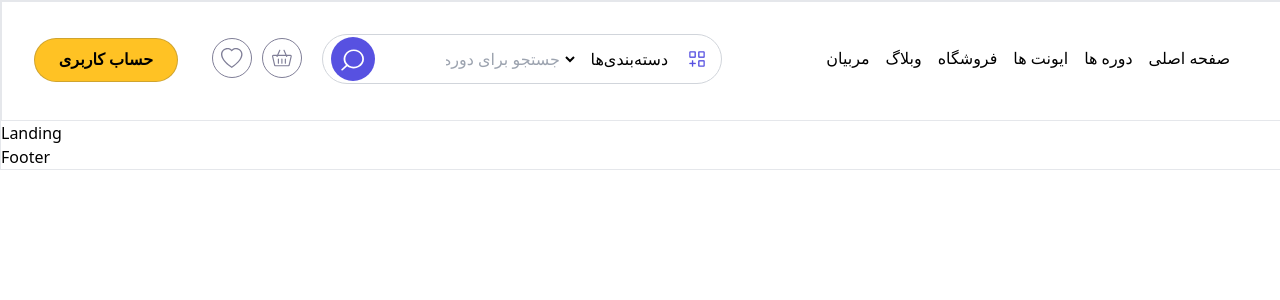
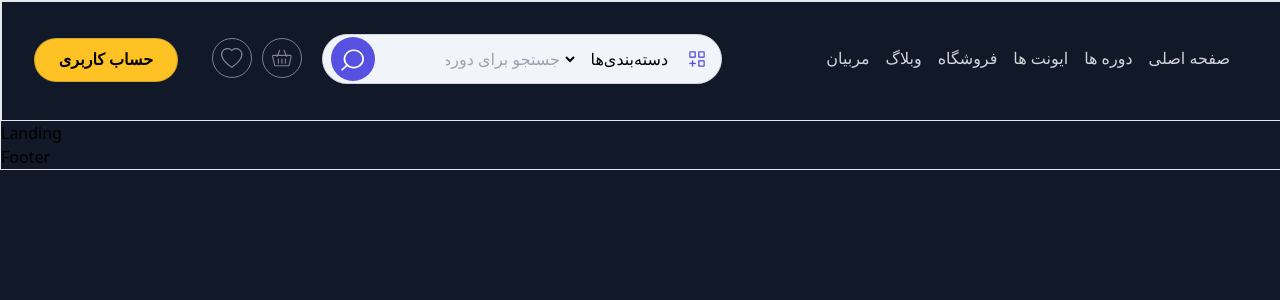
Before and after one commit to react-summer-1404/-Axis-, a React (Vite) app in the folder Axis/: page / in a window 1280 px wide. Shown: the top 300 px of the page. Built offline with nearby package versions, Linux system fonts and the light colour scheme.

Commit message:
feat: Add dark Navbar

```diff
--- a/Axis/index.html
+++ b/Axis/index.html
@@ -1,5 +1,5 @@
 <!doctype html>
-<html lang="en" class="">
+<html lang="en" class="dark">
   <head>
     <meta charset="UTF-8" />
     <link rel="icon" type="image/svg+xml" href="/vite.svg" />
--- a/Axis/src/Common/Navbar.jsx
+++ b/Axis/src/Common/Navbar.jsx
@@ -8,12 +8,12 @@ import { Link } from 'react-router-dom'
 
 const Navbar = () => {
   return (
-    <div className='h-[120px] border m-auto relative ' >
+    <div className='h-[120px] border m-auto relative' >
         {/* logo */}
         <Link to="/">
           <div  className='flex items-center flex-row-reverse gap-3 justify-end px-3 mt-7' dir='rtl'   >
-              <div className='text-right' > <p className='text-lg font-bold text-gray-800'>نامبر وان</p>
-              <p className='text-sm text-gray-600'> همیشه بهترین</p>
+              <div className='text-right' > <p className='text-lg font-bold text-gray-800 dark:text-gray-100'>نامبر وان</p>
+              <p className='text-sm text-gray-600 dark:text-gray-100'> همیشه بهترین</p>
               </div>
               <div className='w-12 h-12 to-[#7572AB] from-[#5751E1] bg-gradient-to-br text-white rounded-full shadow-md flex items-center justify-center '>
                   <span className='text-lg font-bold'>N1</span>
@@ -22,27 +22,27 @@ const Navbar = () => {
         </Link>
         {/* menu */}
         <div className=' flex flex-row gap-4 px-52 relative bottom-8 ' dir='rtl'>
-        <p className='hover:text-[#5751E1] cursor-pointer'>
+        <p className='hover:text-[#5751E1] cursor-pointer dark:text-gray-300 dark:hover:text-[#5751E1]'>
           <Link to='/'>صفحه اصلی</Link></p>
-        <p className='hover:text-[#5751E1]  cursor-pointer'><Link to="/courses"> دوره ها</Link></p>
-        <p className='hover:text-[#5751E1]  cursor-pointer'>ایونت ها</p>
-        <p className='hover:text-[#5751E1]  cursor-pointer'> فروشگاه</p>
-        <p className='hover:text-[#5751E1]  cursor-pointer'>وبلاگ </p>
-        <p className='hover:text-[#5751E1]  cursor-pointer'>مربیان</p>
+        <p className='hover:text-[#5751E1]  cursor-pointer dark:text-gray-300 dark:hover:text-[#5751E1]'><Link to="/courses"> دوره ها</Link></p>
+        <p className='hover:text-[#5751E1]  cursor-pointer dark:text-gray-300 dark:hover:text-[#5751E1]'>ایونت ها</p>
+        <p className='hover:text-[#5751E1]  cursor-pointer dark:text-gray-300 dark:hover:text-[#5751E1]'> فروشگاه</p>
+        <p className='hover:text-[#5751E1]  cursor-pointer dark:text-gray-300 dark:hover:text-[#5751E1]'>وبلاگ </p>
+        <p className='hover:text-[#5751E1]  cursor-pointer dark:text-gray-300 dark:hover:text-[#5751E1]'>مربیان</p>
         </div>
         {/* search */}
-        <div className='border rounded-full w-[400px] h-[50px] border-gray-300 absolute bottom-9 left-[320px] flex '>
+        <div className='border rounded-full w-[400px] h-[50px] border-gray-300 absolute bottom-9 left-[320px] flex dark:bg-slate-100'>
           <div>
-          <select className="  px-1 py-1 text-right focus:outline-none  relative top-2 left-60 bg-white " dir='rtl'>
+          <select className="  px-1 py-1 text-right focus:outline-none  relative top-2 left-60 bg-white dark:bg-slate-100" dir='rtl'>
           <option>دسته‌بندی‌ها</option>
            <option>برنامه‌نویسی</option>
            <option>طراحی</option>
            </select>
           </div>
 
-          <img src={ImgIcon} className=' absolute bottom-4 right-4' />
+          <img src={ImgIcon} className=' absolute bottom-4 right-4 ' />
           <img src={Button} className='size-11 absolute  left-2 top-[2px]'/>
-          <input type='search'  placeholder='جستجو برای دوره...' dir='rtl' className=' relative right-1 w-32 focus:outline-none'/>
+          <input type='search'  placeholder='جستجو برای دوره...' dir='rtl' className=' relative right-1 w-32 focus:outline-none dark:bg-slate-100'/>
          </div>
        <img src={Header} className='size-10 absolute top-9 left-[260px]'/>
        <img src={Like} className='size-10 absolute top-9 left-[210px]' />
```
Also changed, not shown: 1 other file (tests, documents, lock files or other folders).
